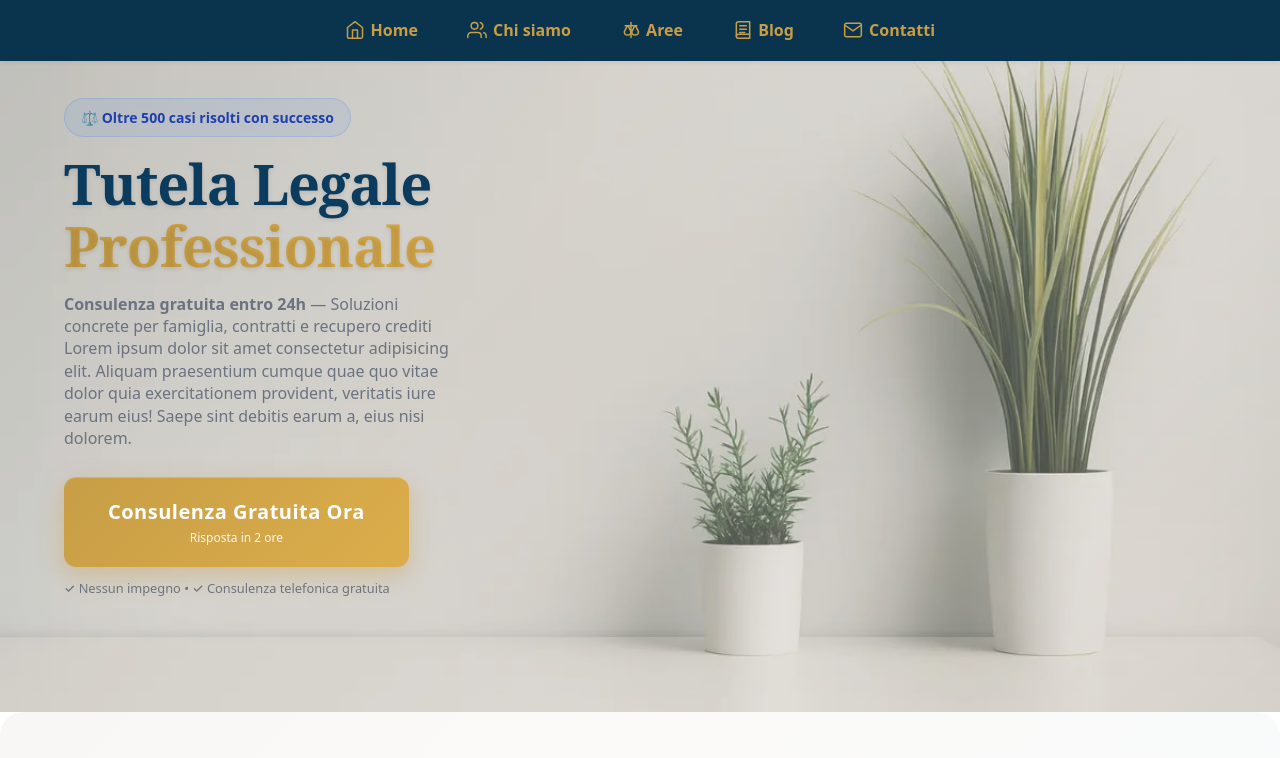
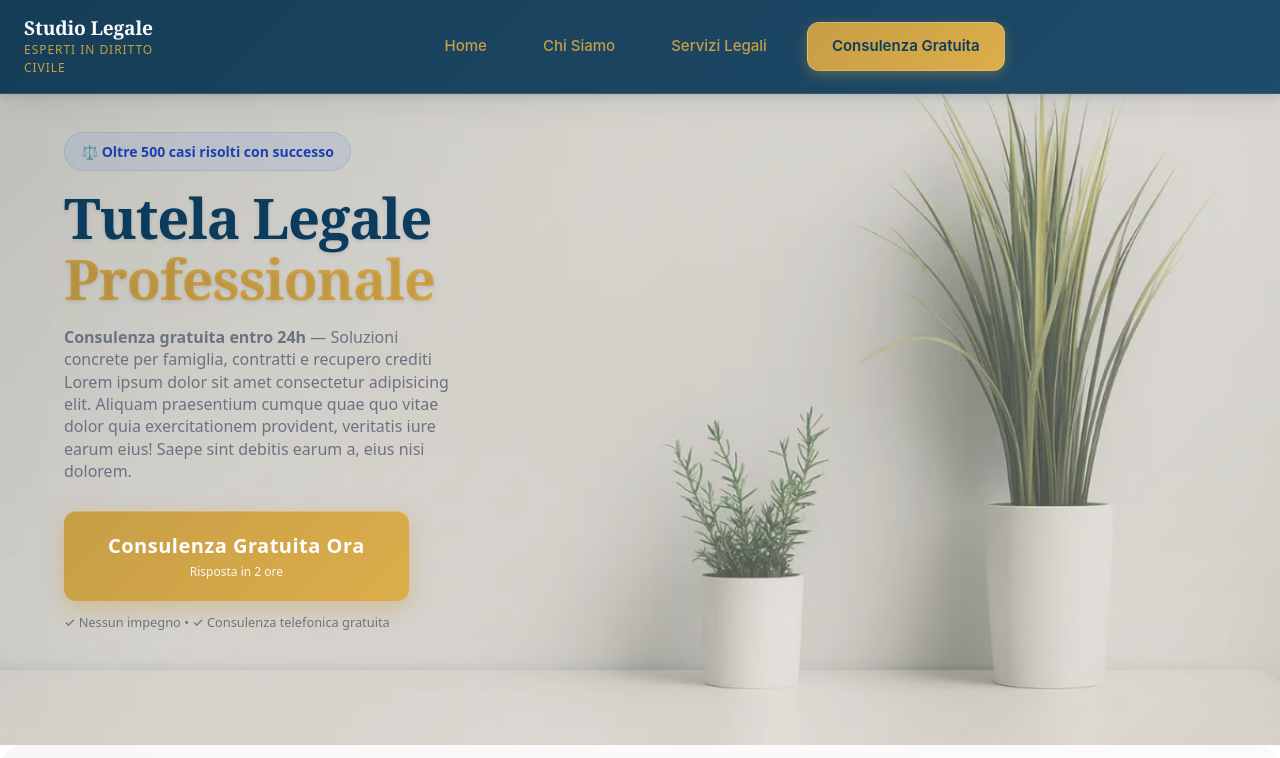
Before and after one commit to Fabio-Bianco/studio-legale, a React (Vite) app: page / in a window 1280 px wide. Shown: the top 758 px of the page. Built offline with nearby package versions, Linux system fonts and the light colour scheme.

Commit message:
refactor(Header): redesign header for improved navigation and aesthetics, removing icons for a cleaner look

```diff
--- a/src/components/layout/Header.jsx
+++ b/src/components/layout/Header.jsx
@@ -1,81 +1,68 @@
 // Header.jsx
 import React from "react";
-import "../../styles/Header.css"; // aggiorna il percorso al tuo CSS
-import {
-  HomeIcon,
-  UsersIcon,
-  ScaleIcon,
-  BlogIcon,
-  MailIcon,
-} from "./Icons.jsx";
+import "../../styles/Header.css";
 
-/* ...commenti e descrizioni come in precedenza... */
-
+/**
+ * Professional Header Component
+ * Clean, minimalist navigation with clear typography
+ * Mobile-first responsive design without icons
+ */
 export default function Header() {
   return (
     <header className="header-section">
-      {/* Barra di navigazione desktop: icone + testo */}
-      <nav className="nav-desktop" aria-label="Navigazione principale desktop">
+      {/* Logo/Brand Section */}
+      <div className="header-brand">
+        <h1 className="brand-title">Studio Legale</h1>
+        <span className="brand-subtitle">Esperti in Diritto Civile</span>
+      </div>
+
+      {/* Professional Navigation - Desktop */}
+      <nav className="nav-desktop" aria-label="Navigazione principale">
         <ul>
           <li>
             <a href="#home" className="nav-link">
-              <HomeIcon />
-              <span>Home</span>
+              Home
             </a>
           </li>
           <li>
             <a href="#chi-siamo" className="nav-link">
-              <UsersIcon />
-              <span>Chi siamo</span>
+              Chi Siamo
             </a>
           </li>
           <li>
-            <a href="#aree" className="nav-link">
-              <ScaleIcon />
-              <span>Aree</span>
+            <a href="#servizi" className="nav-link">
+              Servizi Legali
             </a>
           </li>
           <li>
-            <a href="#blog" className="nav-link">
-              <BlogIcon />
-              <span>Blog</span>
-            </a>
-          </li>
-          <li>
-            <a href="#contatti" className="nav-link">
-              <MailIcon />
-              <span>Contatti</span>
+            <a href="#contatti" className="nav-link nav-cta">
+              Consulenza Gratuita
             </a>
           </li>
         </ul>
       </nav>
 
-      {/* Barra di navigazione mobile/tablet: solo icone, una per ciascuna voce */}
+      {/* Mobile Navigation - Clean text-only */}
       <nav className="nav-mobile" aria-label="Navigazione mobile">
         <ul>
           <li>
-            <a href="#home" className="nav-icon-link" aria-label="Home">
-              <HomeIcon />
+            <a href="#home" className="nav-mobile-link">
+              Home
             </a>
           </li>
           <li>
-            <a href="#chi-siamo" className="nav-icon-link" aria-label="Chi siamo">
-              <UsersIcon />
+            <a href="#chi-siamo" className="nav-mobile-link">
+              Chi Siamo
             </a>
           </li>
           <li>
-            <a href="#aree" className="nav-icon-link" aria-label="Aree">
-              <ScaleIcon />
+            <a href="#servizi" className="nav-mobile-link">
+              Servizi
             </a>
           </li>
           <li>
-            <a href="#blog" className="nav-icon-link" aria-label="Blog">
-              <BlogIcon />
-            </a>
-          </li>
-          <li>
-            <a href="#contatti" className="nav-icon-link" aria-label="Contatti">
-              <MailIcon />
+            <a href="#contatti" className="nav-mobile-link nav-mobile-cta">
+              Contatti
             </a>
           </li>
         </ul>
--- a/src/styles/Header.css
+++ b/src/styles/Header.css
@@ -11,14 +11,48 @@
   left: 0;
   width: 100%;
   z-index: 100;
-  background: var(--color-nav);
-  color: var(--color-on-dark);
-  padding-block: var(--space-2);
+  /* Professional navy background with modern glass effect */
+  background: linear-gradient(135deg,
+    rgba(10, 51, 78, 0.95) 0%,    /* var(--color-nav) with opacity */
+    rgba(11, 60, 93, 0.92) 100%   /* var(--color-primary) with opacity */
+  );
+  backdrop-filter: blur(12px);
+  border-bottom: 1px solid rgba(199, 158, 70, 0.2); /* Gold accent border */
+
+  padding-block: var(--space-3);
   padding-inline: var(--space-4);
   display: flex;
-  justify-content: center;
+  justify-content: space-between;
   align-items: center;
-  box-shadow: 0 2px 4px rgba(0, 0, 0, 0.06);
+  box-shadow: 0 2px 8px rgba(11, 60, 93, 0.15),
+              0 8px 32px rgba(10, 51, 78, 0.08); /* Navy-based professional shadows */
+}
+
+/* ===================== BRAND SECTION ===================== */
+
+.header-brand {
+  display: flex;
+  flex-direction: column;
+  align-items: flex-start;
+}
+
+.brand-title {
+  font-family: var(--font-display);
+  font-weight: 700;
+  font-size: clamp(1.125rem, 1.5vw, 1.375rem);
+  color: var(--color-on-dark); /* White text on navy background */
+  margin: 0;
+  line-height: 1.2;
+  letter-spacing: -0.01em;
+}
+
+.brand-subtitle {
+  font-size: 0.75rem;
+  color: var(--color-accent); /* Beautiful gold accent */
+  font-weight: 500;
+  text-transform: uppercase;
+  letter-spacing: 0.08em;
+  margin-top: 0.125rem;
 }
 
 /* ===================== NAVIGAZIONE DESKTOP ===================== */
@@ -37,37 +71,45 @@
   margin: 0;
   padding: 0;
 }
-.nav-desktop a {
-  display: inline-flex;
-  align-items: center;
-  gap: 0.35rem;
-  color: var(--color-accent);      /* testo e icone oro chiaro */
+.nav-link {
+  font-family: var(--font-sans); /* Clear, readable fonts: Inter, Lato, Source Sans 3 */
+  font-weight: 500;
+  font-size: 0.9375rem;
+  color: var(--color-accent); /* Gold text for premium feel */
   text-decoration: none;
+  padding: var(--space-2) var(--space-3);
+  border-radius: 8px;
+  transition: all 0.2s ease;
+  background: transparent;
+}
+/* Professional hover states with gold accent */
+.nav-link:hover,
+.nav-link:focus {
+  color: var(--color-on-dark); /* White text on hover */
+  background: var(--color-accent); /* Gold background on hover */
+  transform: translateY(-1px);
+  box-shadow: 0 4px 12px rgba(199, 158, 70, 0.3);
+}
+
+/* CTA Button Styling - Gold for maximum conversion */
+.nav-cta {
+  background: linear-gradient(135deg, var(--color-accent) 0%, var(--color-accent-hover) 100%);
+  color: var(--color-primary) !important; /* Navy text on gold background */
   font-weight: 600;
-  font-size: clamp(0.9rem, 0.3vw + 0.8rem, 1rem);
-  padding: 0.4rem 0.8rem;
-  border-radius: var(--radius-pill);
-  transition: color 0.2s ease, background 0.2s ease;
+  padding: var(--space-2) var(--space-4);
+  border-radius: 12px;
+  box-shadow: 0 4px 12px rgba(199, 158, 70, 0.35);
+  border: 1px solid rgba(255, 255, 255, 0.2);
 }
-/* Stato hover/focus/attivo per il menu desktop */
-.nav-desktop a:hover,
-.nav-desktop a:focus,
-.nav-desktop a.is-active {
-  color: var(--color-on-dark);
-  background: var(--color-accent);
+
+.nav-cta:hover,
+.nav-cta:focus {
+  background: linear-gradient(135deg, var(--color-accent-hover) 0%, var(--color-accent) 100%);
+  transform: translateY(-2px);
+  box-shadow: 0 6px 20px rgba(199, 158, 70, 0.45);
+  color: var(--color-primary) !important;
 }
-/* Dimensioni fisse per le icone */
-.nav-desktop svg {
-  width: 20px;
-  height: 20px;
-  flex-shrink: 0;
-}
-/* Eventuale lettera del logo usata come icona */
-.nav-desktop .logo-letter {
-  font-size: 1.1rem;
-  font-weight: 700;
-  color: var(--color-accent);
-}
+/* Icons removed - text-only professional navigation */
 
 /* ===================== NAVIGAZIONE MOBILE ===================== */
 
@@ -87,39 +129,50 @@
   max-width: 480px;
   margin: 0;
   padding: 0;
+  background: rgba(248, 249, 250, 0.8);
+  border-radius: 16px;
+  padding: var(--space-1);
 }
-.nav-mobile a {
-  display: flex;
-  align-items: center;
-  justify-content: center;
-  color: var(--color-accent);
+.nav-mobile-link {
+  font-family: var(--font-sans); /* Consistent readable typography */
+  font-weight: 500;
+  font-size: 0.875rem;
+  color: #374151;
   text-decoration: none;
-  width: 44px;
-  height: 44px;
-  border-radius: 50%;
-  transition: background 0.2s ease, color 0.2s ease;
+  padding: var(--space-2) var(--space-3);
+  border-radius: 12px;
+  transition: all 0.2s ease;
+  text-align: center;
+  min-width: 80px;
 }
-/* Feedback al passaggio del mouse o al focus */
-.nav-mobile a:hover,
-.nav-mobile a:focus {
-  background: var(--color-primary-72);
+.nav-mobile-link:hover,
+.nav-mobile-link:focus {
+  color: #0B3C5D;
+  background: rgba(255, 255, 255, 0.9);
+  box-shadow: 0 2px 6px rgba(164, 147, 123, 0.15);
 }
-/* Dimensioni delle icone in mobile */
-.nav-mobile svg {
-  width: 22px;
-  height: 22px;
+
+.nav-mobile-cta {
+  background: linear-gradient(135deg, var(--color-accent) 0%, var(--color-accent-hover) 100%);
+  color: var(--color-primary) !important;
+  font-weight: 600;
+  font-size: 0.8125rem;
+  border-radius: 8px;
+  box-shadow: 0 2px 8px rgba(199, 158, 70, 0.25);
 }
-/* Stile per la lettera del logo nella versione mobile */
-.logo-letter {
-  font-size: 1.2rem;
-  font-weight: 700;
-  color: var(--color-accent);
+
+.nav-mobile-cta:hover,
+.nav-mobile-cta:focus {
+  background: linear-gradient(135deg, var(--color-accent-hover) 0%, var(--color-accent) 100%);
+  transform: translateY(-1px);
+  box-shadow: 0 4px 12px rgba(199, 158, 70, 0.35);
 }
+/* Clean text-only mobile navigation - no icons needed */
 
 /* ===================== BREAKPOINT DESKTOP ===================== */
 
-/* A partire da 1024px di larghezza mostra la barra desktop e nasconde la mobile */
-@media (min-width: 1024px) {
+/* Responsive breakpoints for professional layout */
+@media (min-width: 768px) {
   .nav-desktop {
     display: block;
   }
@@ -127,3 +180,24 @@
     display: none;
   }
 }
+
+@media (max-width: 480px) {
+  .brand-subtitle {
+    display: none;
+  }
+
+  .header-section {
+    flex-direction: column;
+    gap: var(--space-2);
+    padding: var(--space-2) var(--space-3);
+  }
+
+  .nav-mobile ul {
+    max-width: 100%;
+  }
+
+  .nav-mobile-link {
+    font-size: 0.8125rem;
+    min-width: 60px;
+  }
+}
```
Also changed, not shown: 1 other file (tests, documents, lock files or other folders).
